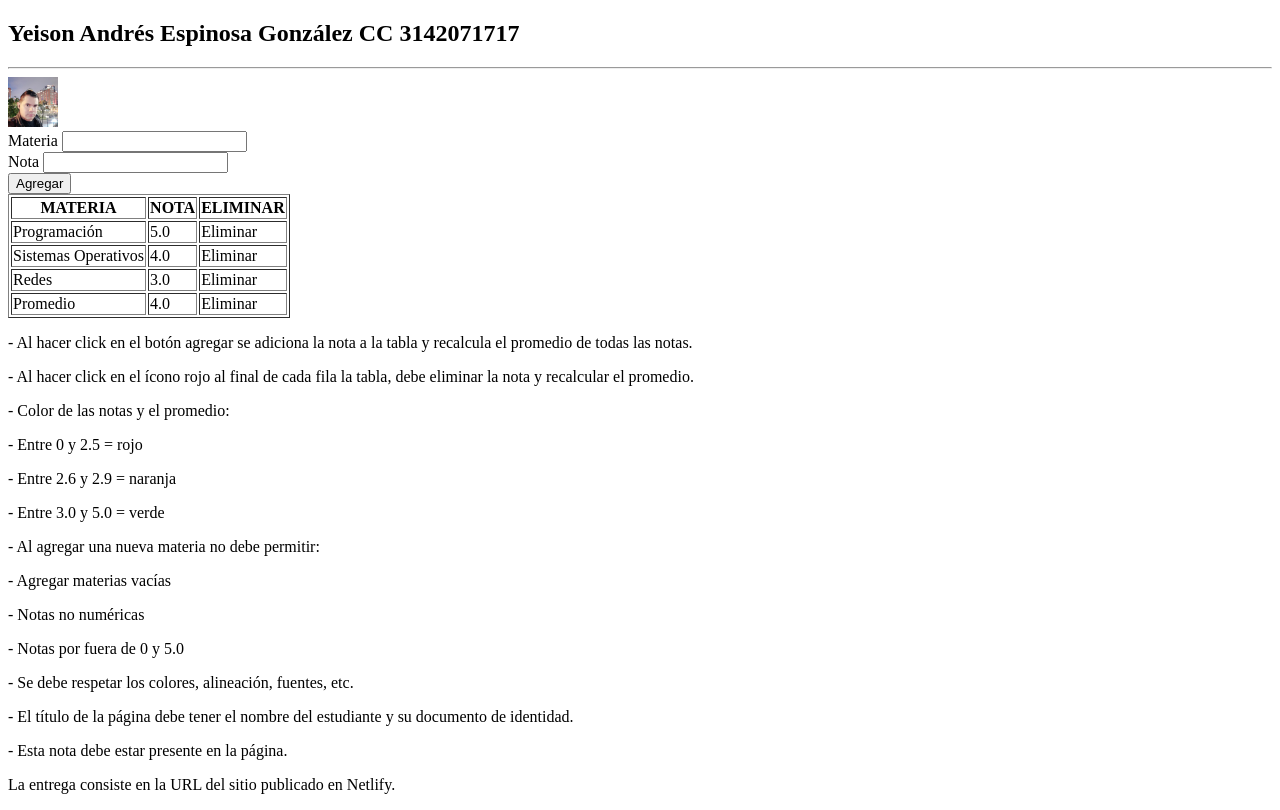
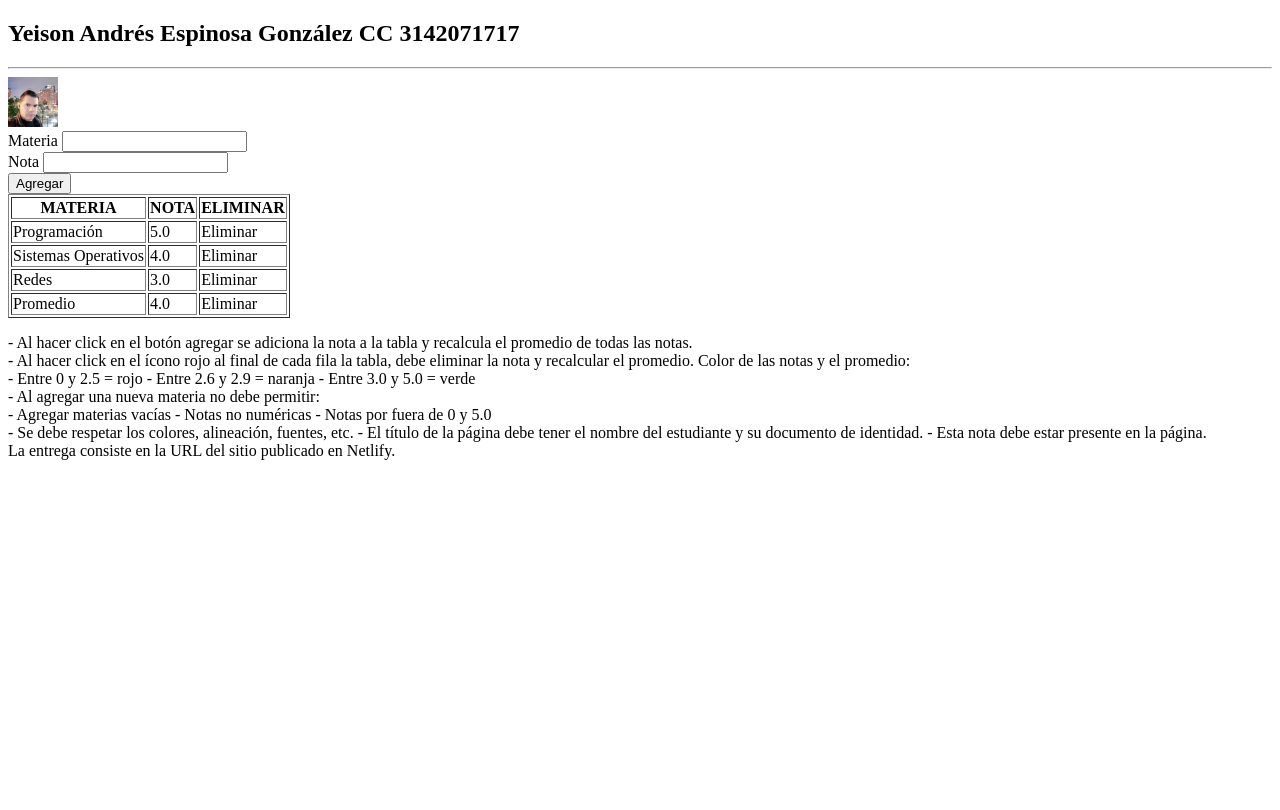
Before and after one commit to Inge-Erica/UCompensar, a plain HTML site: page docs/index.html in a window 1280 px wide. Drawn offline with Linux system fonts and the light colour scheme.

Commit message:
Maquetado agregar br

```diff
--- a/docs/index.html
+++ b/docs/index.html
@@ -49,20 +49,26 @@
             </tr>
         </thead>
     </table>
-    <p>- Al hacer click en el botón agregar se adiciona la nota a la tabla y recalcula el promedio de todas las notas.</p>
-    <p>- Al hacer click en el ícono rojo al final de cada fila la tabla, debe eliminar la nota y recalcular el promedio.
-        <p>- Color de las notas y el promedio:</p>
-        <p>- Entre 0 y 2.5 = rojo</p>
-        <p>- Entre 2.6 y 2.9 = naranja</p>
-        <p>- Entre 3.0 y 5.0 = verde</p>
-        <p>- Al agregar una nueva materia no debe permitir:</p>
-        <p>- Agregar materias vacías</p>
-        <p>- Notas no numéricas</p>
-        <p>- Notas por fuera de 0 y 5.0</p>
-        <p>- Se debe respetar los colores, alineación, fuentes, etc.</p>
-        <p>- El título de la página debe tener el nombre del estudiante y su documento de identidad.</p>
-        <p>- Esta nota debe estar presente en la página.</p>
-        <p>La entrega consiste en la URL del sitio publicado en Netlify.</p>
+    <p>- Al hacer click en el botón agregar se adiciona la nota a la tabla y recalcula el promedio de todas las notas.
+        <br>
+    - Al hacer click en el ícono rojo al final de cada fila la tabla, debe eliminar la nota y recalcular el promedio.
+        Color de las notas y el promedio:
+        <br>
+        - Entre 0 y 2.5 = rojo
+        - Entre 2.6 y 2.9 = naranja
+        - Entre 3.0 y 5.0 = verde
+        <br>
+        - Al agregar una nueva materia no debe permitir:
+        <br>
+      - Agregar materias vacías
+        - Notas no numéricas
+       - Notas por fuera de 0 y 5.0
+       <br>
+       - Se debe respetar los colores, alineación, fuentes, etc.
+        - El título de la página debe tener el nombre del estudiante y su documento de identidad.
+        - Esta nota debe estar presente en la página.
+        <br>
+        La entrega consiste en la URL del sitio publicado en Netlify.
     </p>
 </body>
 </html>
```
